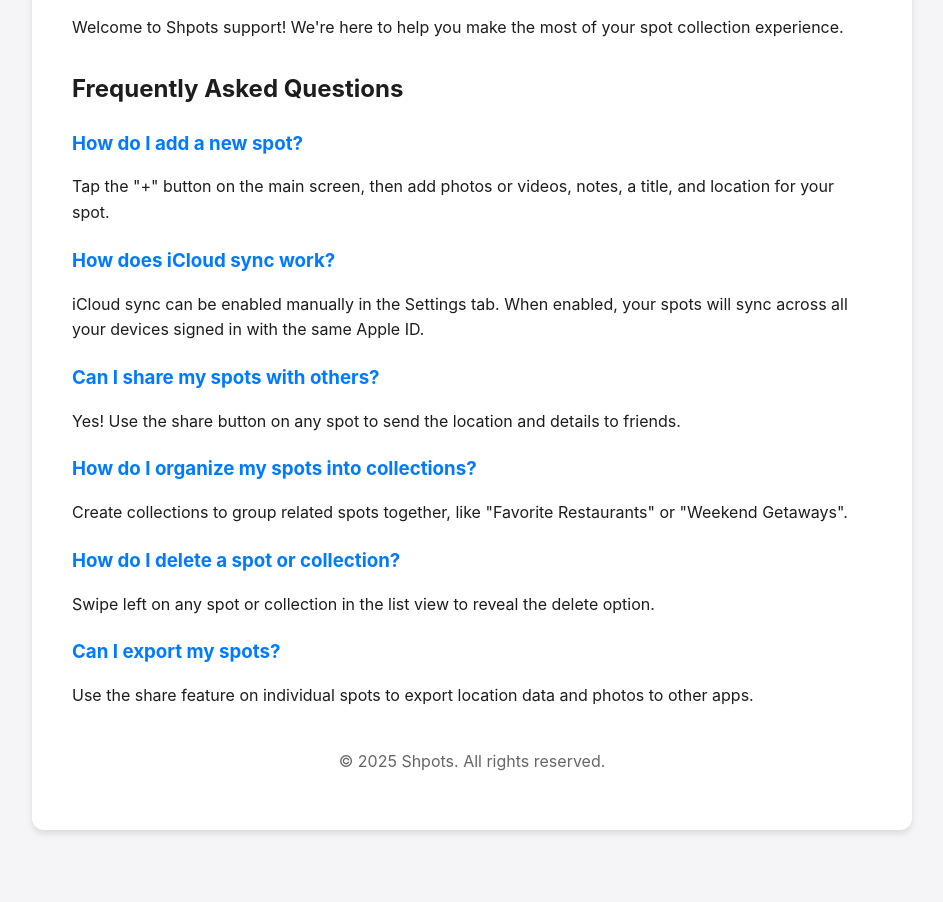
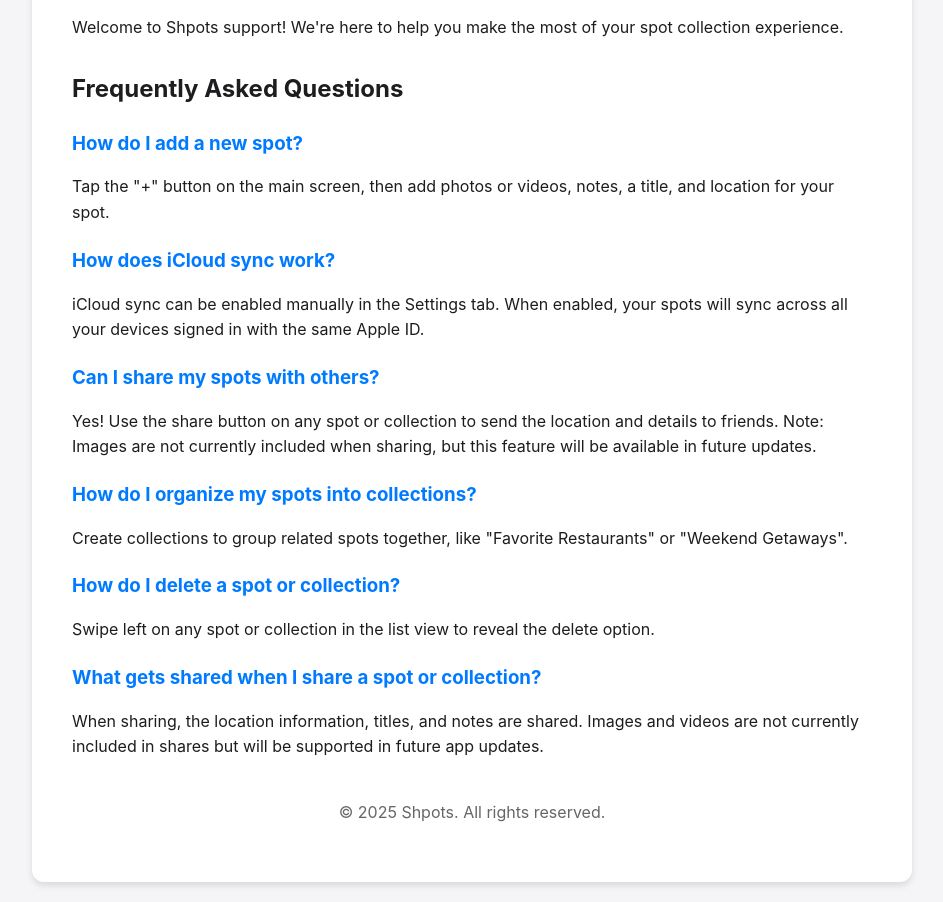
Before and after one commit to kingmuni/shpots-support, a plain HTML site: page index.html in a window 1280 px wide. Shown: the part 148-1050 px from the top of the page, without its empty margins (168-1111 px from the left). Before the commit the page ends 998 px from the top, so only its background shows below. Drawn offline with Linux system fonts and the light colour scheme.

Commit message:
Fix sharing FAQ: Remove export claim, clarify images not shared yet

```diff
--- a/index.html
+++ b/index.html
@@ -59,7 +59,7 @@
 
             <div class="faq-item">
                 <h3>Can I share my spots with others?</h3>
-                <p>Yes! Use the share button on any spot to send the location and details to friends.</p>
+                <p>Yes! Use the share button on any spot or collection to send the location and details to friends. Note: Images are not currently included when sharing, but this feature will be available in future updates.</p>
             </div>
 
             <div class="faq-item">
@@ -73,8 +73,8 @@
             </div>
 
             <div class="faq-item">
-                <h3>Can I export my spots?</h3>
-                <p>Use the share feature on individual spots to export location data and photos to other apps.</p>
+                <h3>What gets shared when I share a spot or collection?</h3>
+                <p>When sharing, the location information, titles, and notes are shared. Images and videos are not currently included in shares but will be supported in future app updates.</p>
             </div>
         </div>
 
```
